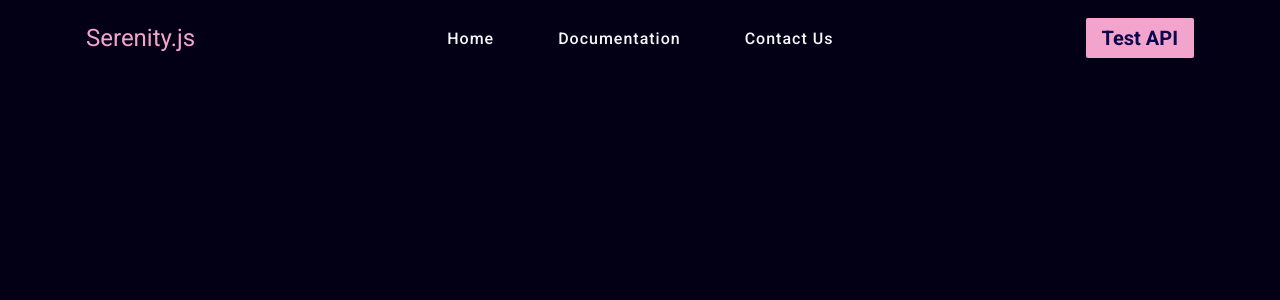
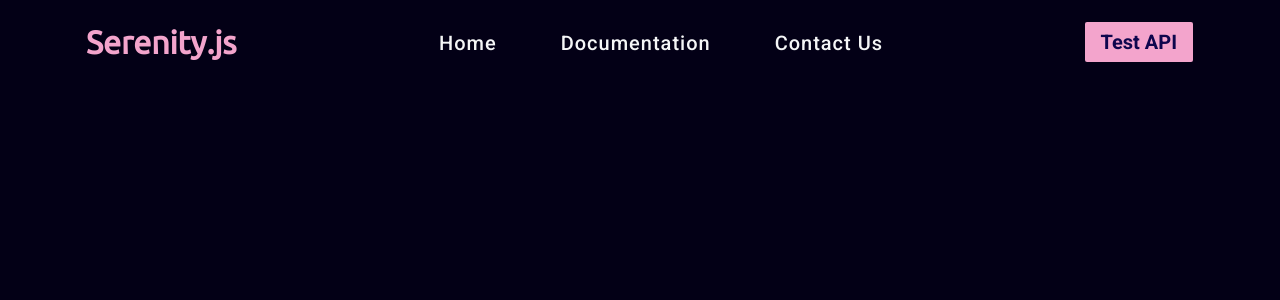
Before and after one commit to shaarangg/serenityjs-frontend, a React (Create React App) app: page / in a window 1280 px wide. Shown: the top 300 px of the page. Built offline with nearby package versions, Linux system fonts and the light colour scheme.

Commit message:
feat: Navbar Complete

```diff
--- a/src/components/Navbar.js
+++ b/src/components/Navbar.js
@@ -3,22 +3,21 @@ import "../styles/Navbar.scss";
 import { GoThreeBars } from "react-icons/go";
 function Navbar() {
 	const [showLinks, setShowLinks] = useState(false);
-	const linkContainerRef = useRef(null);
-	const linksRef = useRef(null);
-	// useEffect(() => {
-	// 	if (showLinks) {
-	// 		const linkHeight = linksRef.current.getBoundingClientRect().height;
-	// 		console.log(linkHeight);
-	// 		linkContainerRef.current.style.height = `${linkHeight}px`;
-	// 	} else {
-	// 		linkContainerRef.current.style.height = "0px";
-	// 	}
-	// }, [showLinks]);
+	const navCenterContainer = useRef(null);
+	useEffect(() => {
+		if (showLinks) {
+			navCenterContainer.current.style.height = `100vh`;
+		} else {
+			navCenterContainer.current.style.height = "0px";
+		}
+	}, [showLinks]);
 	return (
 		<div className="container">
 			<nav className="nav">
 				<div className="nav-head">
-					<p className="logo">Serenity.js</p>
+					<a href="/" className="logo">
+						Serenity.js
+					</a>
 					<button
 						className="nav-toggle"
 						onClick={() => {
@@ -28,13 +27,16 @@ function Navbar() {
 						<GoThreeBars />
 					</button>
 				</div>
-				<div className="nav-center">
-					<a href="">Home</a>
-					<a href="">Documentation</a>
-					<a href="">Contact Us</a>
+				<div className="nav-center" ref={navCenterContainer}>
+					<a href="/">Home</a>
+					<a href="/docs">Documentation</a>
+					<a href="/contact">Contact Us</a>
+					<a href="/api" className="toggle-nav-end">
+						Test API
+					</a>
 				</div>
 				<div className="nav-end">
-					<a href="">Test API</a>
+					<a href="/api">Test API</a>
 				</div>
 			</nav>
 		</div>
--- a/src/styles/App.scss
+++ b/src/styles/App.scss
@@ -4,6 +4,7 @@
 	padding: 0;
 	box-sizing: border-box;
 	text-decoration: none;
+	transition: $transition;
 }
 .App {
 	background-color: $clr-bg;
--- a/src/styles/Navbar.scss
+++ b/src/styles/Navbar.scss
@@ -5,7 +5,12 @@
 	width: 100vw;
 	.logo {
 		color: $clr-secondary;
-		font-size: 1.5rem;
+		font-size: 2rem;
+		font-family: $logo-font;
+		font-weight: 600;
+	}
+	.logo:hover {
+		color: $clr-primary;
 	}
 	.nav-head {
 		display: flex;
@@ -26,6 +31,33 @@
 	.nav-center {
 		height: 0;
 		overflow: hidden;
+		display: flex;
+		flex-flow: column;
+		align-items: flex-start;
+		a {
+			padding: 1.75rem 1rem;
+			letter-spacing: 1px;
+			color: $clr-primary;
+			font-weight: 500;
+			font-size: 1.25rem;
+			transition-duration: 0ms;
+			&:hover {
+				color: $clr-secondary;
+			}
+		}
+		.toggle-nav-end {
+			background-color: $clr-secondary;
+			margin: 1.75rem 0;
+			margin-left: 1rem;
+			padding: 0.5rem 1rem;
+			font-weight: 600;
+			border-radius: 2px;
+			font-size: 1.25rem;
+			color: $clr-btn;
+			&:hover {
+				color: $clr-btn;
+			}
+		}
 	}
 	.nav-end {
 		display: none;
@@ -45,18 +77,23 @@
 			display: none;
 		}
 		.nav-center {
-			height: auto;
-			display: flex;
+			height: auto !important;
+			flex-flow: row;
+			background-color: transparent;
 			a {
 				padding: 0 2rem;
 				letter-spacing: 1px;
 				color: $clr-primary;
 				font-weight: 500;
 			}
+			.toggle-nav-end {
+				display: none;
+			}
 		}
 		.nav-end {
-			display: block;
+			display: inline-block;
 			padding: 1.5rem 1rem;
+			transition-duration: 0ms;
 			a {
 				background-color: $clr-secondary;
 				padding: 0.5rem 1rem;
@@ -65,6 +102,10 @@
 				font-size: 1.25rem;
 				color: $clr-btn;
 			}
+			transform: translate(-1px, -1px);
+			&:hover {
+				transform: translate(1px, 1px);
+			}
 		}
 	}
 }
--- a/src/styles/_variables.scss
+++ b/src/styles/_variables.scss
@@ -7,3 +7,6 @@ $clr-nav: #060030;
 $clr-btn: #0e064d;
 $logo-font: "Ubuntu", sans-serif;
 $font: "Roboto", sans-serif;
+$transition: all 0.3s linear;
+$lightShadow: 2px 5px 3px 0px rgba(0, 0, 0, 0.5);
+$darkShadow: 4px 10px 5px 0px rgba(0, 0, 0, 0.5);
```
